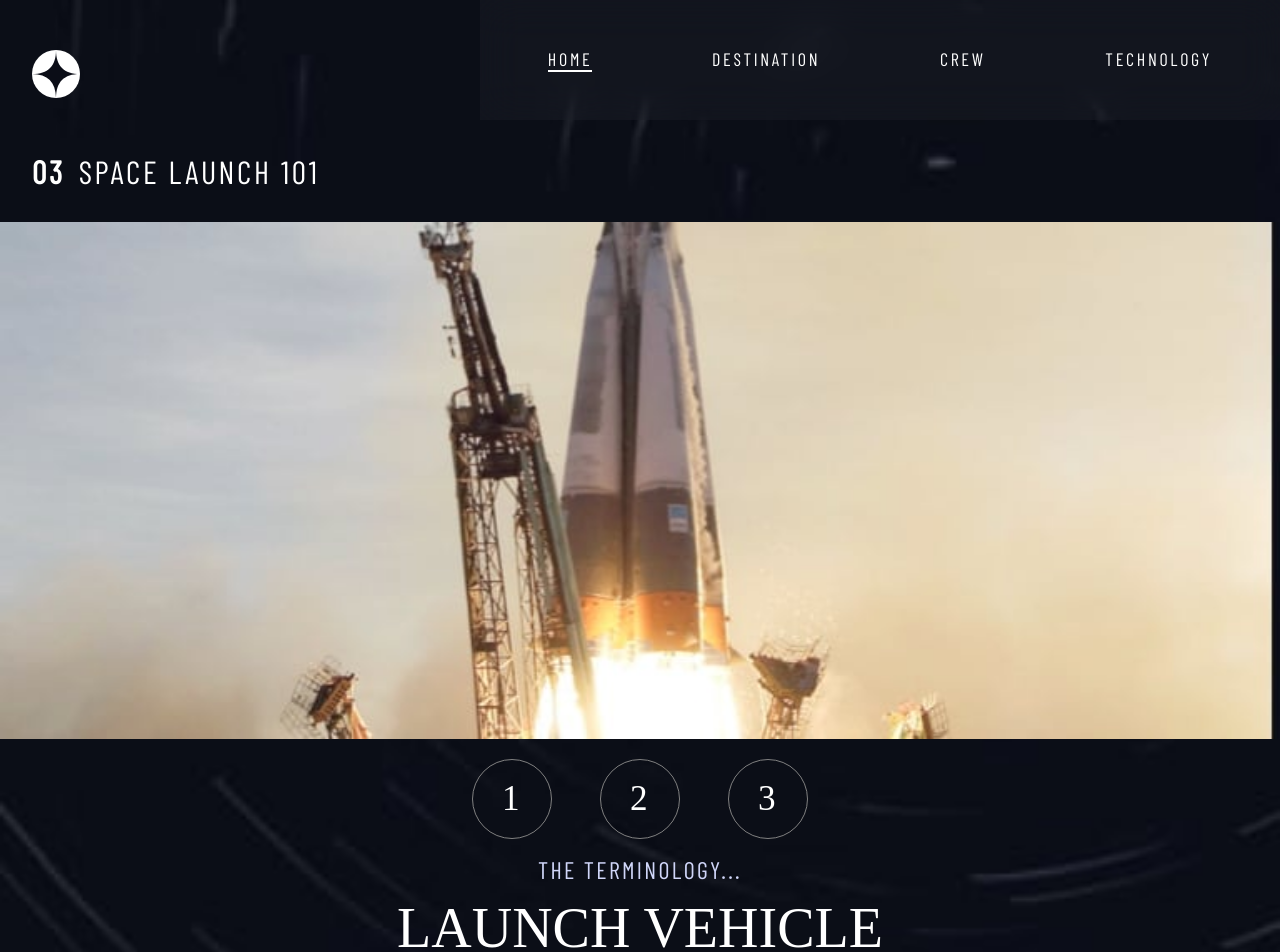
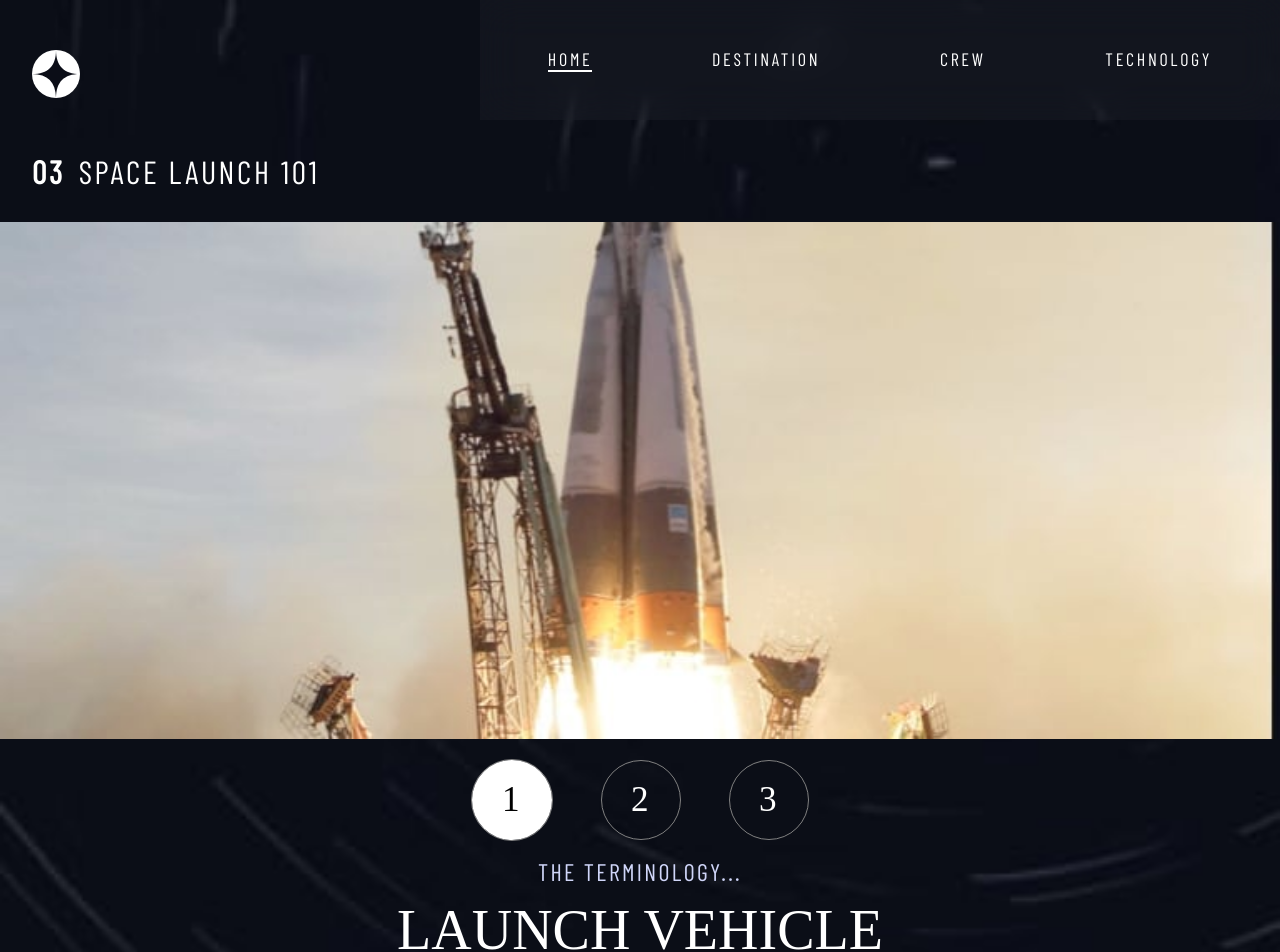
Before and after one commit to mercadorico/space-tourism, a React (Create React App) app: page /technology in a window 1280 px wide. Shown: the top 952 px of the page. Built offline with nearby package versions, Linux system fonts and the light colour scheme; a web font is replaced by a local one.

Commit message:
Add conditionally rendered div to fill selected technology button.

```diff
--- a/src/components/technology/Technology.jsx
+++ b/src/components/technology/Technology.jsx
@@ -10,6 +10,13 @@ function Technology(props) {
 
     const technologyDetails = [vehicleDetails, portDetails, capsuleDetails];
 
+    //return div on button base on selectIndex state
+    const selectedButton = (selectIndex, buttonNumber) => {
+        if(selectIndex === buttonNumber) {
+            return <div className='technologyFillDiv'>{selectIndex + 1}</div>
+        }
+    }
+
     return (
         <div>
             <div className='technology__header'><strong>03</strong> SPACE LAUNCH 101</div>
@@ -21,9 +28,9 @@ function Technology(props) {
                 </div>
 
                 <div className='button__flex-container'>
-                        <button className='technology__button' onClick={() => {props.handleClick(0)}} >1</button>
-                        <button className='technology__button' onClick={() => {props.handleClick(1)}} >2</button>
-                        <button className='technology__button' onClick={() => {props.handleClick(2)}} >3</button>
+                        <button className='technology__button' onClick={() => {props.handleClick(0)}}>{props.selectIndex === 0 ? selectedButton(props.selectIndex, 0) : 1}</button>
+                        <button className='technology__button' onClick={() => {props.handleClick(1)}}>{props.selectIndex === 1 ? selectedButton(props.selectIndex, 1) : 2}</button>
+                        <button className='technology__button' onClick={() => {props.handleClick(2)}}>{props.selectIndex === 2 ? selectedButton(props.selectIndex, 2) : 3}</button>
                 </div>
 
                 <div className='details__flex-container'>
--- a/src/components/technology/technology.css
+++ b/src/components/technology/technology.css
@@ -37,13 +37,13 @@ body.technology {
 }
 
 .technology__button {
-    min-height: 2.5rem;
-    min-width: 2.5rem;
+    min-height: 3.5rem;
+    min-width: 3.5rem;
     border: solid 0.2px gray ;
     border-radius: 50%;
     font-family: var(--font-heading);
     color: var(--color-heading);
-    font-size: 1rem;
+    font-size: 1.5rem;
 }
 
 .details__flex-container {
@@ -71,6 +71,18 @@ body.technology {
     font-size: 1rem;
     line-height: 170%;
     padding: 0 1.5rem;
+}
+
+/* return this div if button is selected otherwise return a number, refer to Technology.jsx conditional render using ternary( denoted by ?) operator */
+.technologyFillDiv {
+    display: flex;
+    justify-content: center;
+    align-items: center;
+    width: 3.5rem;
+    height: 3.5rem;
+    border-radius: 50%;
+    background-color: white;
+    color: black;
 }
 
 /* when width gets larger than 481px and smaller than 1023px */
@@ -115,6 +127,18 @@ body.technology {
     .description {
         padding: 0 8rem;
     }
+
+    /* return this div if button is selected otherwise return a number, refer to Technology.jsx conditional render using ternary( denoted by ?) operator */
+    .technologyFillDiv {
+        display: flex;
+        justify-content: center;
+        align-items: center;
+        width: 4rem;
+        height: 4rem;
+        border-radius: 50%;
+        background-color: white;
+        color: black;
+    }
 }
 
 @media only screen and (min-width: 1025px) and (max-width: 1304px) {
@@ -150,6 +174,18 @@ body.technology {
     .description {
         font-size: 1.5rem;
         padding: 0 8rem;
+    }
+
+    /* return this div if button is selected otherwise return a number, refer to Technology.jsx conditional render using ternary( denoted by ?) operator */
+    .technologyFillDiv {
+        display: flex;
+        justify-content: center;
+        align-items: center;
+        width: 5rem;
+        height: 5rem;
+        border-radius: 50%;
+        background-color: white;
+        color: black;
     }
 
 }
```
